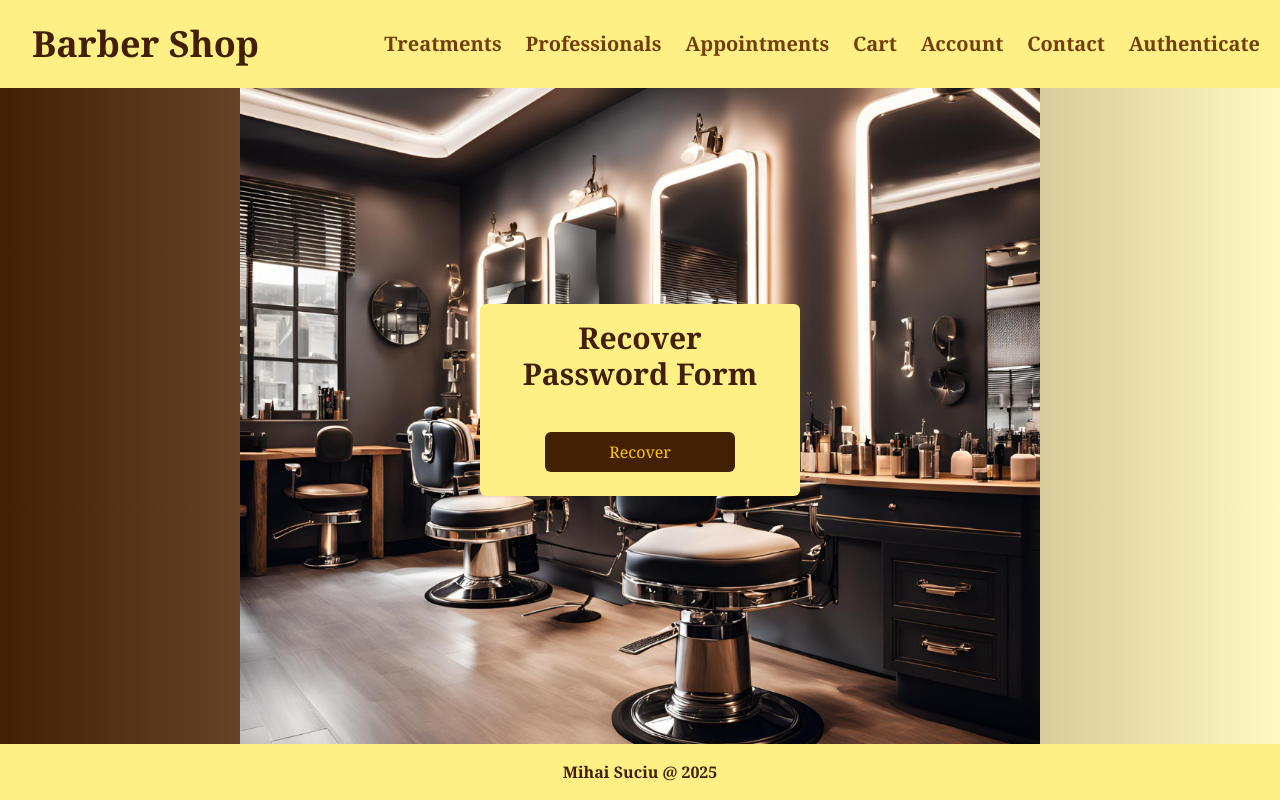
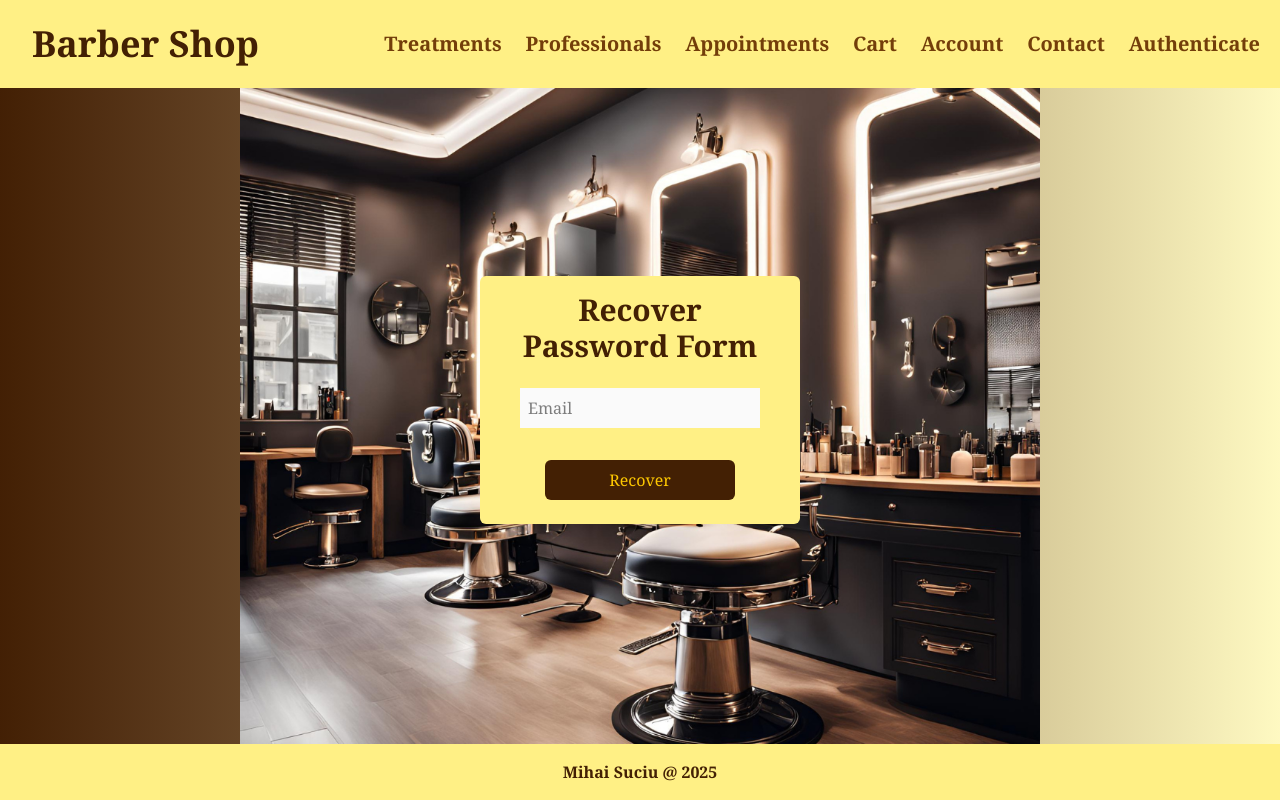
Before and after one commit to MihaiS-git/BarberShop, a React (Vite) app in the folder barber-shop-ui/: page /recover-password in a window 1280 px wide. Built offline with nearby package versions, Linux system fonts and the light colour scheme.

Commit message:
update recover password feature and login component validations

```diff
--- a/barber-shop-ui/src/components/auth/AuthForm.tsx
+++ b/barber-shop-ui/src/components/auth/AuthForm.tsx
@@ -56,30 +56,10 @@ const AuthForm = () => {
     const handleSubmit = async (event: React.FormEvent<HTMLFormElement>) => {
         event.preventDefault();
 
-        let formIsValid = true;
-        const newErrors: { field: string; message: string }[] = [];
-
-        const emailRegex = /^[a-zA-Z0-9._-]+@[a-zA-Z0-9.-]+\.[a-zA-Z]{2,6}$/;
-        if (!emailRegex.test(email)) {
-            newErrors.push({
-                field: "email",
-                message: "Invalid email address.",
-            });
-            formIsValid = false;
-        }
-
-        if (password.trim().length < 8) {
-            newErrors.push({
-                field: "password",
-                message: "Password must be at least 8 characters long.",
-            });
-            formIsValid = false;
-        }
-
-        if (!formIsValid) {
-            setErrors(newErrors);
-            return;
-        }
+        const requestBody = {
+            email: email,
+            password: password
+        };
 
         try {
             const response = await fetch(`${BASE_URL}/auth/login`, {
@@ -87,7 +67,7 @@ const AuthForm = () => {
                 headers: {
                     "Content-Type": "application/json",
                 },
-                body: JSON.stringify({ email, password }),
+                body: JSON.stringify(requestBody),
             });
             const data = await response.json();
             if (!response.ok) {
--- a/barber-shop-ui/src/components/auth/RecoverPasswordForm.tsx
+++ b/barber-shop-ui/src/components/auth/RecoverPasswordForm.tsx
@@ -1,18 +1,104 @@
-import { Form } from "react-router-dom";
-/* import FormInputElement from "./FormInputElement"; */
+import { Form, useNavigate } from "react-router-dom";
+import { useState } from "react";
+import FormInputElement from "./FormInputElement";
+
+const BASE_URL = "http://localhost:8080";
 
 const RecoverPasswordForm = () => {
+    const [email, setEmail] = useState<string>("");
+    const [errors, setErrors] = useState<{ field: string; message: string }[]>(
+        []
+    );
+    const navigate = useNavigate();
+
+    const handleEmailChange = (event: React.ChangeEvent<HTMLInputElement>) => {
+        const email = event.target.value;
+        setEmail(email);
+        const emailRegex = /^[a-zA-Z0-9._-]+@[a-zA-Z0-9.-]+[a-zA-Z]{2,6}$/;
+        setErrors((prevErrors) => {
+            const filteredErrors = prevErrors.filter(
+                (error) => error.field !== "email"
+            );
+            if (!emailRegex.test(email)) {
+                return [
+                    ...filteredErrors,
+                    { field: "email", message: "Invalid email address." },
+                ];
+            }
+            return filteredErrors;
+        });
+    };
+
+    const handleSubmit = async (event: React.FormEvent<HTMLFormElement>) => {
+        event.preventDefault();
+
+        const requestBody = {
+            email: email
+        }
+
+        try {
+            const response = await fetch(`${BASE_URL}/auth/reset`, {
+                method: "POST",
+                headers: {
+                    "Content-Type": "application/json",
+                },
+                body: JSON.stringify(requestBody)
+            });
+
+            const data = await response.json();
+            if (!response.ok) {
+                setErrors([
+                    {
+                        field: "general",
+                        message: data.message || "Recover password failed. Please try again with a valid email."
+                    }
+                ]);
+                return;
+            }
+            navigate("/login");
+        } catch (error) {
+            if (error instanceof Error) {
+                setErrors([
+                    {
+                        field: "general",
+                        message: error.message || "An error occurred.",
+                    },
+                ]);
+            } else {
+                setErrors([
+                    { field: "general", message: "An unknown error occurred." },
+                ]);
+            }
+        }
+
+
+    };
+
     return (
-        <Form className="w-11/12 sm:w-8/12 md:w-1/2 lg:w-5/12 xl:w-3/12 2xl:w-3/12 flex flex-col justify-center align-middle bg-yellow-200 px-4 md:px-8 rounded-md">
+        <Form
+            className="w-11/12 sm:w-8/12 md:w-1/2 lg:w-5/12 xl:w-3/12 2xl:w-3/12 flex flex-col justify-center align-middle bg-yellow-200 px-4 md:px-8 rounded-md"
+            onSubmit={handleSubmit}
+        >
             <h3 className="text-2xl md:text-3xl text-yellow-950 font-bold my-4 px-2 text-center">
                 Recover Password Form
             </h3>
-            {/* <FormInputElement
+            {errors.length > 0 && (
+                <div className="text-red-500 text-sm text-center">
+                <p>Please correct the errors below:</p>
+                {errors.map((e) => {
+                    return <p key={e.field}>{e.message}</p>;
+                })}
+            </div>
+            )}
+
+            <FormInputElement
                 type="email"
                 id="email"
                 name="email"
+                value={email}
                 placeholder="Email"
-            /> */}
+                onChange={handleEmailChange}
+            />
             <p className="p-2 flex justify-center my-4">
                 <button className="bg-yellow-950 text-yellow-400 hover:bg-yellow-400 hover:text-yellow-950 py-2 px-16 rounded-md">
                     Recover
```
